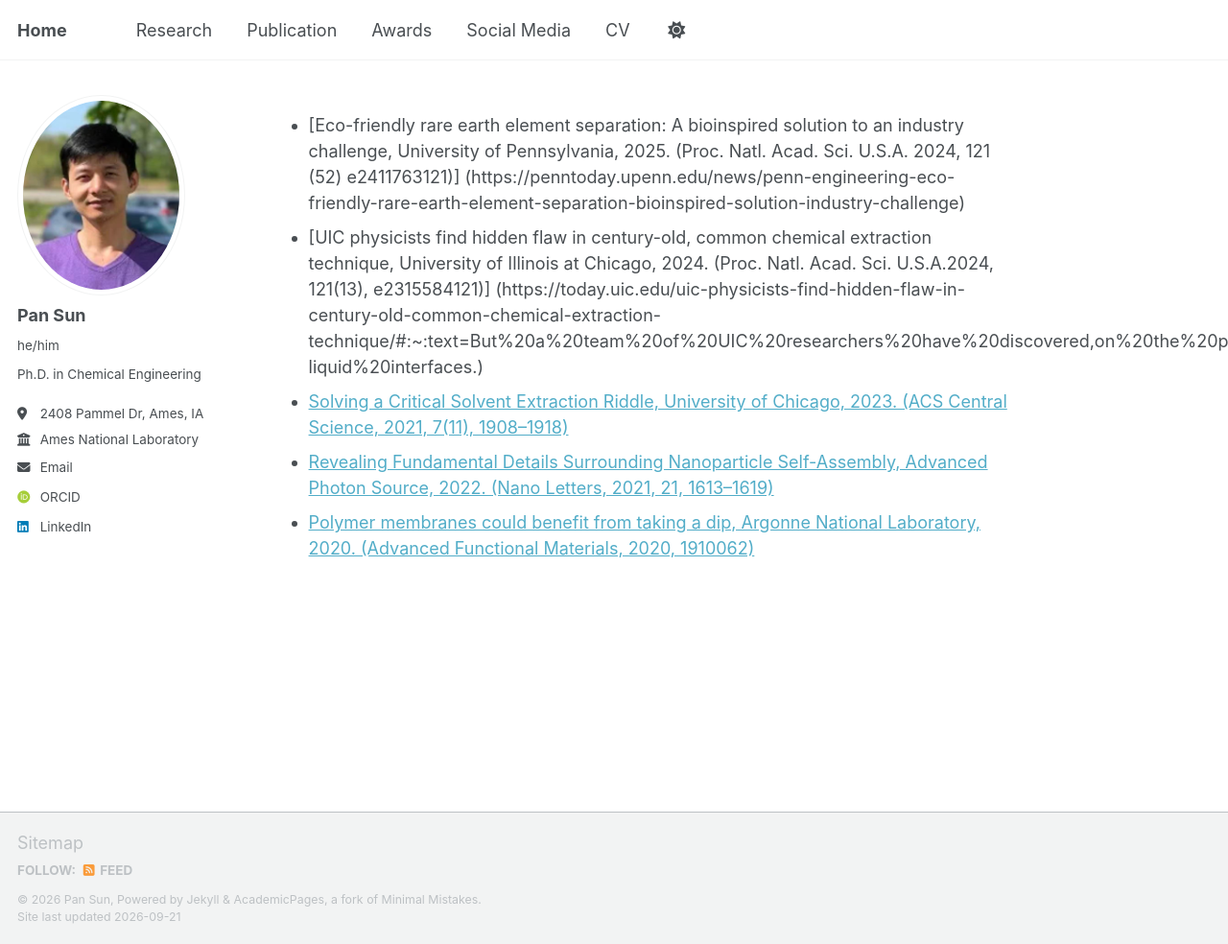
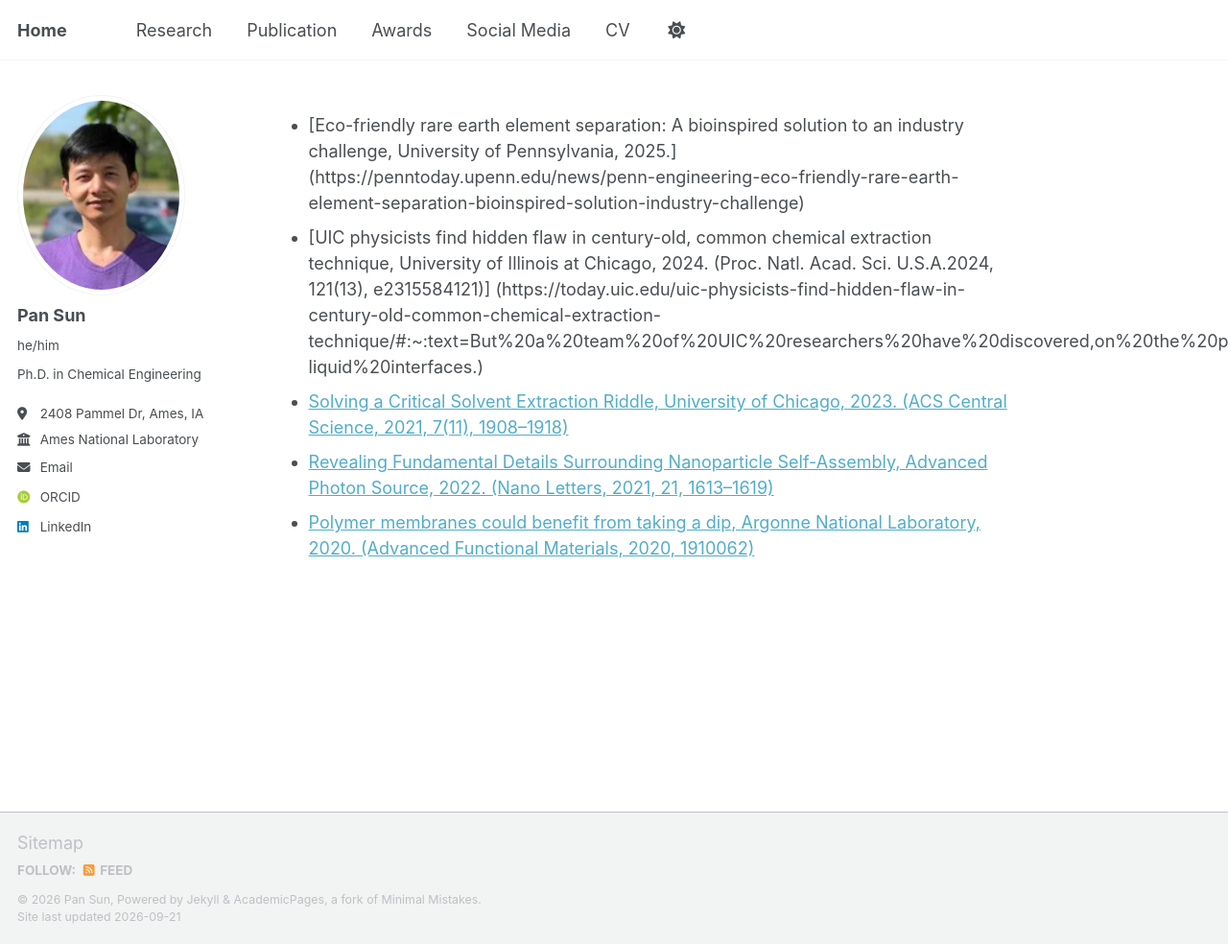
Before and after one commit to qxc2/pans, a Jekyll site: the page built from _social/social.md, in a window 1280 px wide and 984 px high. Shown: the whole window at 96% size. Built offline with Jekyll 4.4.1, drawn with Linux system fonts in a browser that asks for light colours; some web fonts are replaced; a script that is not in the unit is left out.

```diff
--- a/_social/social.md
+++ b/_social/social.md
@@ -3,7 +3,7 @@ collection: social
 permalink: /social/
 ---
 
-- [Eco-friendly rare earth element separation: A bioinspired solution to an industry challenge, University of Pennsylvania, 2025. (Proc. Natl. Acad. Sci. U.S.A. 2024, 121 (52) e2411763121)] (https://penntoday.upenn.edu/news/penn-engineering-eco-friendly-rare-earth-element-separation-bioinspired-solution-industry-challenge)
+- [Eco-friendly rare earth element separation: A bioinspired solution to an industry challenge, University of Pennsylvania, 2025.] (https://penntoday.upenn.edu/news/penn-engineering-eco-friendly-rare-earth-element-separation-bioinspired-solution-industry-challenge)
 - [UIC physicists find hidden flaw in century-old, common chemical extraction technique, University of Illinois at Chicago, 2024. (Proc. Natl. Acad. Sci. U.S.A.2024, 121(13), e2315584121)] (https://today.uic.edu/uic-physicists-find-hidden-flaw-in-century-old-common-chemical-extraction-technique/#:~:text=But%20a%20team%20of%20UIC%20researchers%20have%20discovered,on%20the%20phenomena%20that%20occurs%20at%20liquid-liquid%20interfaces.)
 - [Solving a Critical Solvent Extraction Riddle, University of Chicago, 2023. (ACS Central Science, 2021, 7(11), 1908–1918)](https://chemmatcars.uchicago.edu/2023/04/06/solving-a-critical-solvent-extraction-riddle/)
 - [Revealing Fundamental Details Surrounding Nanoparticle Self-Assembly, Advanced Photon Source, 2022. (Nano Letters, 2021, 21, 1613–1619)](https://www.aps.anl.gov/APS-Science-Highlight/2022-01-13/revealing-fundamental-details-surrounding-nanoparticle-self)
```
